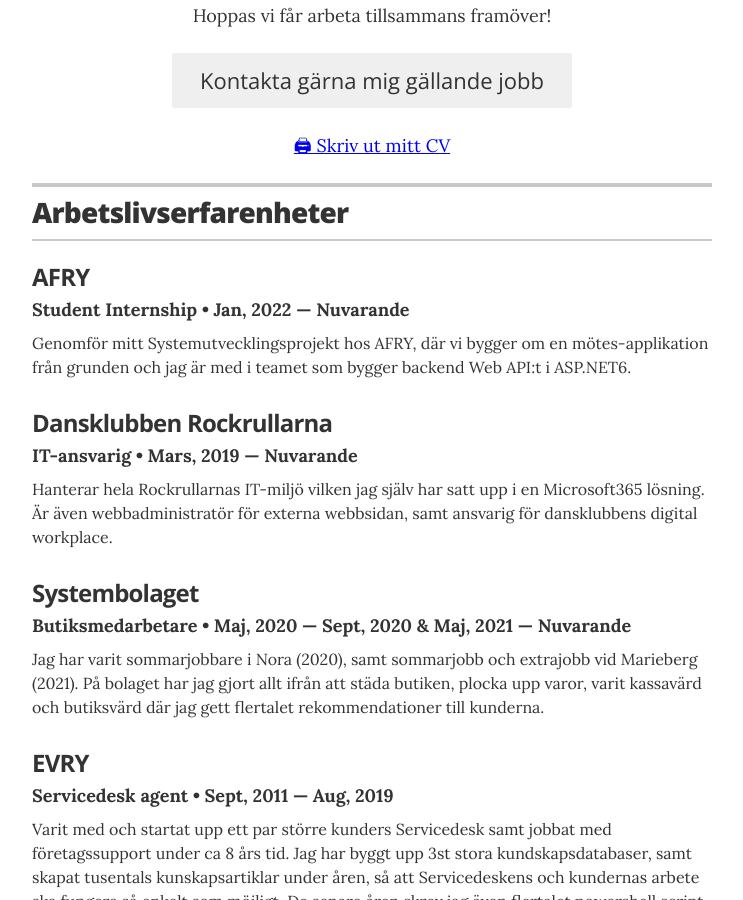
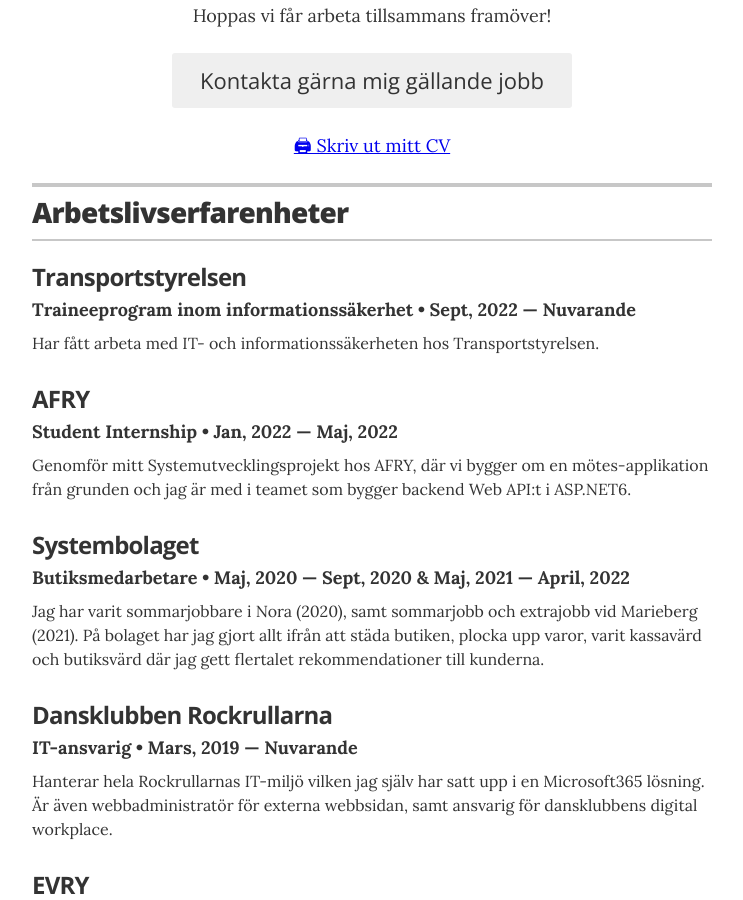
Before and after one commit to pownas/CV, a Jekyll site: the page built from index.html, in a window 1280 px wide and 900 px high, scrolled down 400 px. Shown: the whole window, without its empty margins (268-1011 px from the left). Built offline with Jekyll 4.4.1, drawn with Linux system fonts in a browser that asks for light colours.

Commit message:
Update experience.yml

```diff
--- a/_data/experience.yml
+++ b/_data/experience.yml
@@ -1,21 +1,29 @@
 # Jobs
-# IT ansvarig
+
+# Transportstyrelsen
+- company: Transportstyrelsen
+  position: Traineeprogram inom informationssäkerhet
+  duration: Sept, 2022 &mdash; Nuvarande
+  summary: "Har fått arbeta med IT- och informationssäkerheten hos Transportstyrelsen."
+
+# AFRY SUPen
 - company: AFRY
   position: Student Internship
-  duration: Jan, 2022 &mdash; Nuvarande
+  duration: Jan, 2022 &mdash; Maj, 2022
   summary: "Genomför mitt Systemutvecklingsprojekt hos AFRY, där vi bygger om en mötes-applikation från grunden och jag är med i teamet som bygger backend Web API:t i ASP.NET6."
+
+# Systembolaget butiksmedarbetare
+- company: Systembolaget
+  position: Butiksmedarbetare
+  duration: Maj, 2020 &mdash; Sept, 2020 & Maj, 2021 &mdash; April, 2022
+  summary: "Jag har varit sommarjobbare i Nora (2020), samt sommarjobb och extrajobb vid Marieberg (2021). På bolaget har jag gjort allt ifrån att städa butiken, plocka upp varor, varit kassavärd och butiksvärd där jag gett flertalet rekommendationer till kunderna."
+
 
 # IT ansvarig
 - company: Dansklubben Rockrullarna
   position: IT-ansvarig
   duration: Mars, 2019 &mdash; Nuvarande
   summary: "Hanterar hela Rockrullarnas IT-miljö vilken jag själv har satt upp i en Microsoft365 lösning. Är även webbadministratör för externa webbsidan, samt ansvarig för dansklubbens digital workplace."
-
-# Systembolaget butiksmedarbetare
-- company: Systembolaget
-  position: Butiksmedarbetare
-  duration: Maj, 2020 &mdash; Sept, 2020 & Maj, 2021 &mdash; Nuvarande
-  summary: "Jag har varit sommarjobbare i Nora (2020), samt sommarjobb och extrajobb vid Marieberg (2021). På bolaget har jag gjort allt ifrån att städa butiken, plocka upp varor, varit kassavärd och butiksvärd där jag gett flertalet rekommendationer till kunderna."
 
 # Servicedesk agent
 - company: EVRY
```
